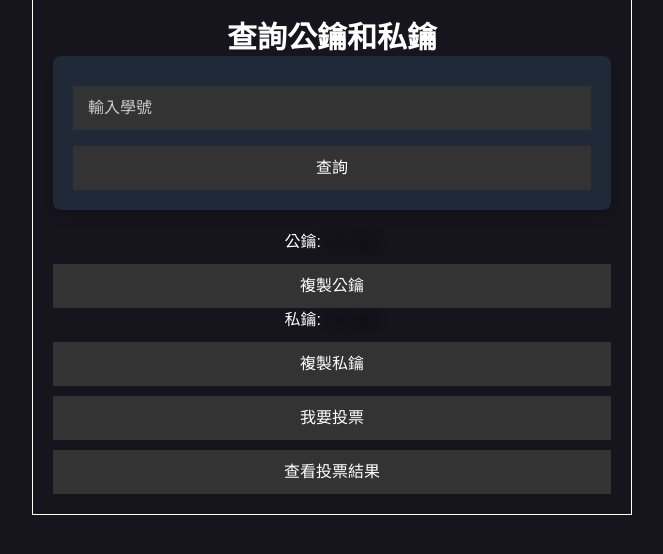
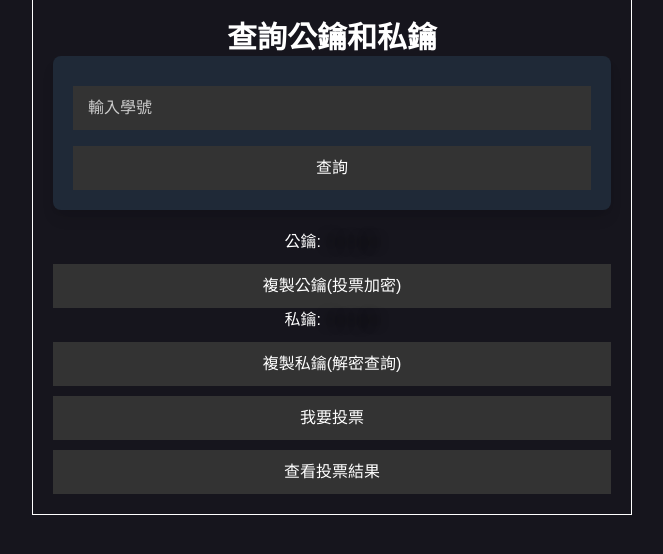
Before and after one commit to David810209/online-voting-system, a Flask app: template templates/getkey.html in a window 1280 px wide. Shown: the part 143-697 px from the top of the page, without its empty margins (308-971 px from the left). Run offline with Flask 3, Linux system fonts and the light colour scheme; the template is opened without the code that fills it: most values are stand-ins (such as "Sample title", 1, 10 or a date in 2020).

Commit message:
update front end

```diff
--- a/templates/getkey.html
+++ b/templates/getkey.html
@@ -55,8 +55,8 @@
         </form>
         {% if public_key and private_key %}
         <div id="results">
-            <p>公鑰: <span id="public_key" class="hide-content">{{ public_key }}</span> <button onclick="copyToClipboard('public_key')">複製公鑰</button></p>
-            <p>私鑰: <span id="private_key" class="hide-content">{{ private_key }}</span> <button onclick="copyToClipboard('private_key')">複製私鑰</button></p>
+            <p>公鑰: <span id="public_key" class="hide-content">{{ public_key }}</span> <button onclick="copyToClipboard('public_key')">複製公鑰(投票加密)</button></p>
+            <p>私鑰: <span id="private_key" class="hide-content">{{ private_key }}</span> <button onclick="copyToClipboard('private_key')">複製私鑰(解密查詢)</button></p>
         </div>
         {% elif error %}
         <div id="results">
```
Also changed, not shown: 1 other file.
